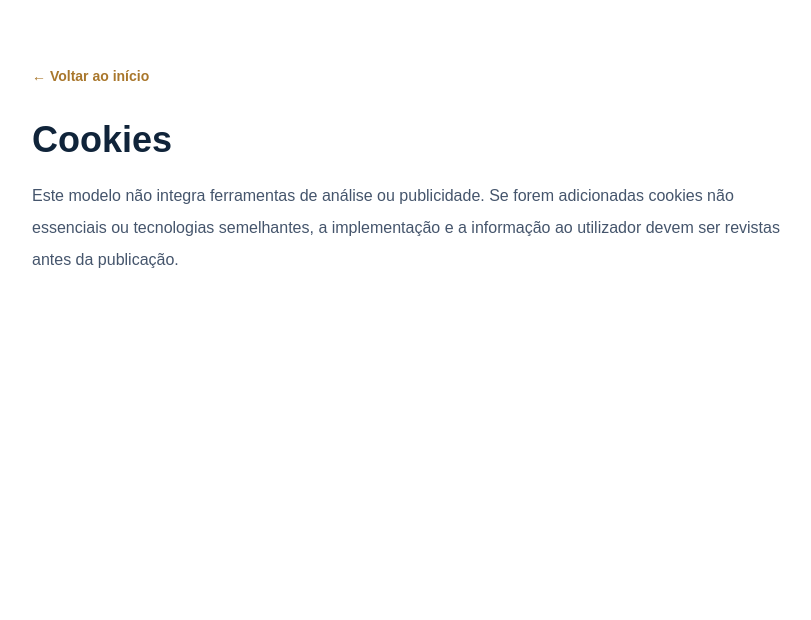
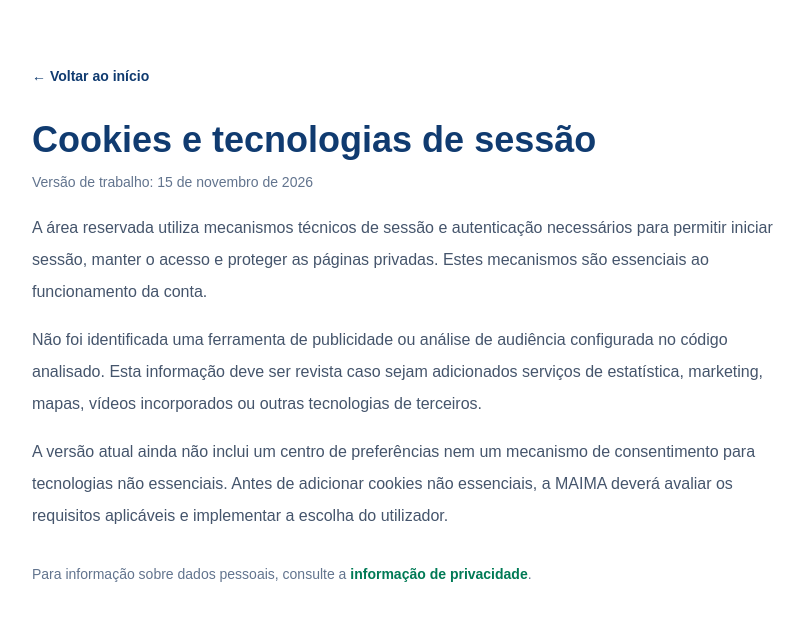
Before and after one commit to connectservico96-source/maima-call-center-website, a Next.js app: page /cookies in a window 1280 px wide. Shown: the top 620 px of the page, without its empty margins (224-1035 px from the left). Built offline with nearby package versions, Linux system fonts and the light colour scheme; no server answers.

Commit message:
Replace provisional legal pages with service-accurate MAIMA content

```diff
--- a/app/cookies/page.tsx
+++ b/app/cookies/page.tsx
@@ -1,13 +1,21 @@
 import Link from "next/link";
 
-export const metadata = { title: "Cookies", robots: { index: false, follow: false } };
+export const metadata = {
+  title: "Cookies",
+  description: "Informação sobre cookies e tecnologias de sessão no website MAIMA CALL CENTER.",
+  robots: { index: false, follow: false },
+};
 
 export default function CookiesPage() {
   return (
     <main className="container max-w-3xl py-16">
-      <Link href="/" className="text-sm font-bold text-[#a9772c]">← Voltar ao início</Link>
-      <h1 className="mt-8 text-4xl font-bold text-[#10243a]">Cookies</h1>
-      <p className="mt-5 leading-8 text-slate-600">Este modelo não integra ferramentas de análise ou publicidade. Se forem adicionadas cookies não essenciais ou tecnologias semelhantes, a implementação e a informação ao utilizador devem ser revistas antes da publicação.</p>
+      <Link href="/" className="text-sm font-bold text-[#103B70]">← Voltar ao início</Link>
+      <h1 className="mt-8 text-4xl font-bold text-[#103B70]">Cookies e tecnologias de sessão</h1>
+      <p className="mt-3 text-sm text-slate-500">Versão de trabalho: 15 de novembro de 2026</p>
+      <p className="mt-5 leading-8 text-slate-600">A área reservada utiliza mecanismos técnicos de sessão e autenticação necessários para permitir iniciar sessão, manter o acesso e proteger as páginas privadas. Estes mecanismos são essenciais ao funcionamento da conta.</p>
+      <p className="mt-4 leading-8 text-slate-600">Não foi identificada uma ferramenta de publicidade ou análise de audiência configurada no código analisado. Esta informação deve ser revista caso sejam adicionados serviços de estatística, marketing, mapas, vídeos incorporados ou outras tecnologias de terceiros.</p>
+      <p className="mt-4 leading-8 text-slate-600">A versão atual ainda não inclui um centro de preferências nem um mecanismo de consentimento para tecnologias não essenciais. Antes de adicionar cookies não essenciais, a MAIMA deverá avaliar os requisitos aplicáveis e implementar a escolha do utilizador.</p>
+      <p className="mt-8 text-sm text-slate-500">Para informação sobre dados pessoais, consulte a <Link href="/privacidade" className="font-semibold text-emerald-700 underline">informação de privacidade</Link>.</p>
     </main>
   );
 }
```
